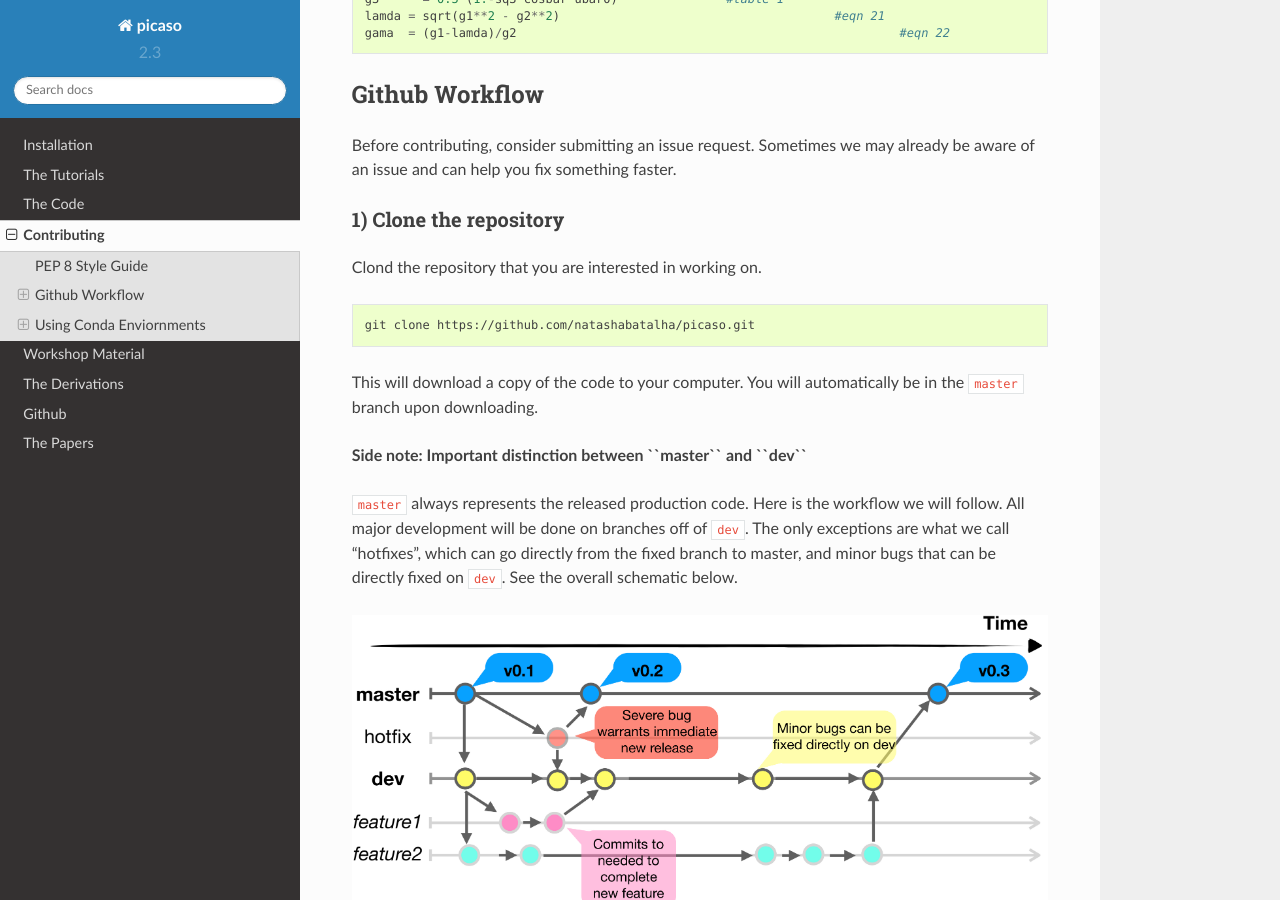
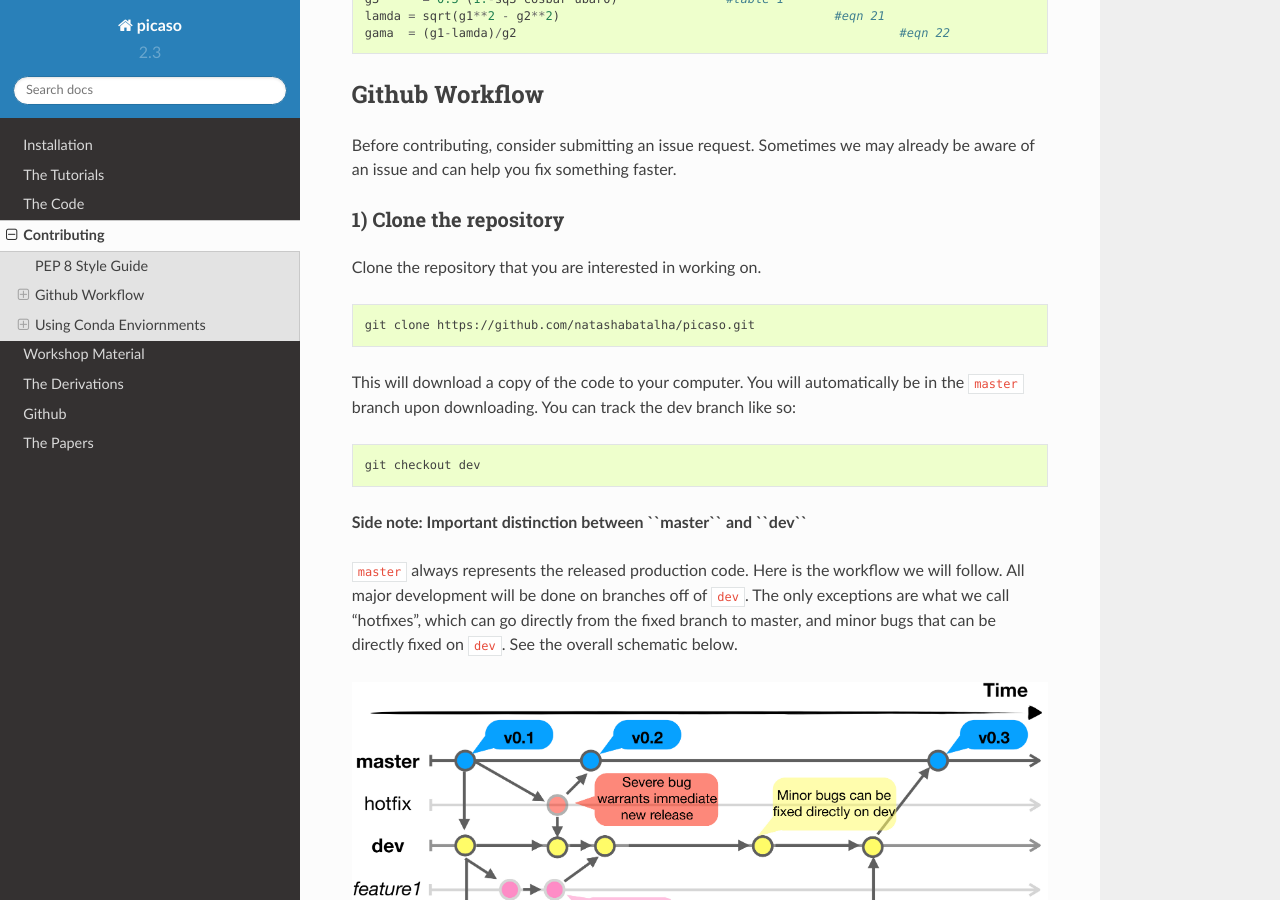
Before and after one commit to natashabatalha/picaso, a Sphinx documentation site: the page built from docs/contribution.rst, in a window 1280 px wide and 900 px high, scrolled down 1260 px. Built offline with Sphinx 7.4.7 and the Read the Docs theme 2.0.0, drawn with Linux system fonts in a browser that asks for light colours; pages that are not in the unit, such as notebooks, are missing from menus.

Commit message:
Fixing a couple of typos in the docs

```diff
--- a/docs/contribution.rst
+++ b/docs/contribution.rst
@@ -69,13 +69,17 @@ Before contributing, consider submitting an issue request. Sometimes we may alre
 1) Clone the repository
 ^^^^^^^^^^^^^^^^^^^^^^^
 
-Clond the repository that you are interested in working on.
+Clone the repository that you are interested in working on.
 
 .. code-block:: bash
 
 	git clone https://github.com/natashabatalha/picaso.git
 
-This will download a copy of the code to your computer. You will automatically be in the ``master`` branch upon downloading.
+This will download a copy of the code to your computer. You will automatically be in the ``master`` branch upon downloading. You can track the dev branch like so:
+
+.. code-block:: bash
+
+	git checkout dev
 
 **Side note: Important distinction between ``master`` and ``dev``**
 
```
Also changed, not shown: docs/notebooks/5_AddingTransitSpectrum.ipynb, docs/notebooks/workshops/SaganSchool2021/1_Spectroscopy.ipynb, docs/notebooks/workshops/SaganSchool2021/4_Clouds.ipynb.
